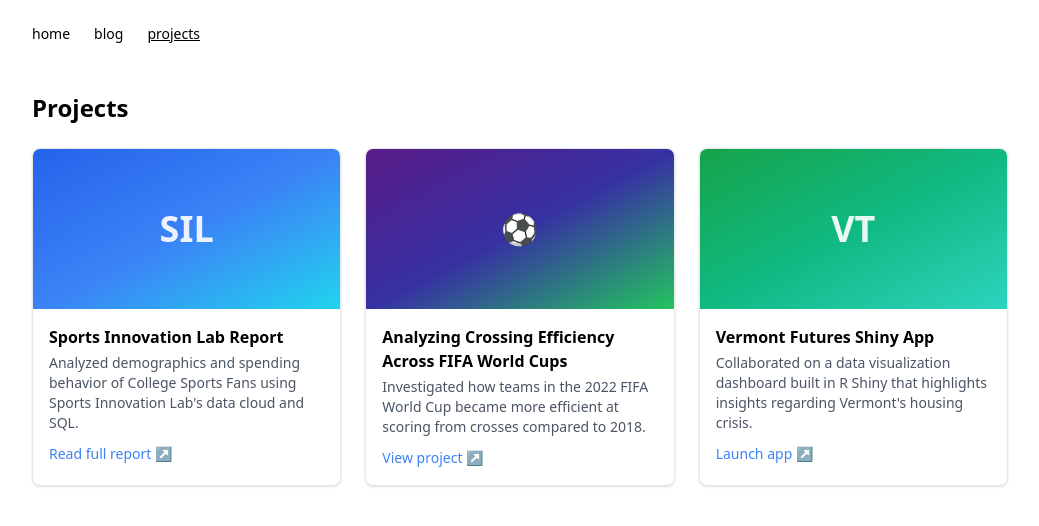
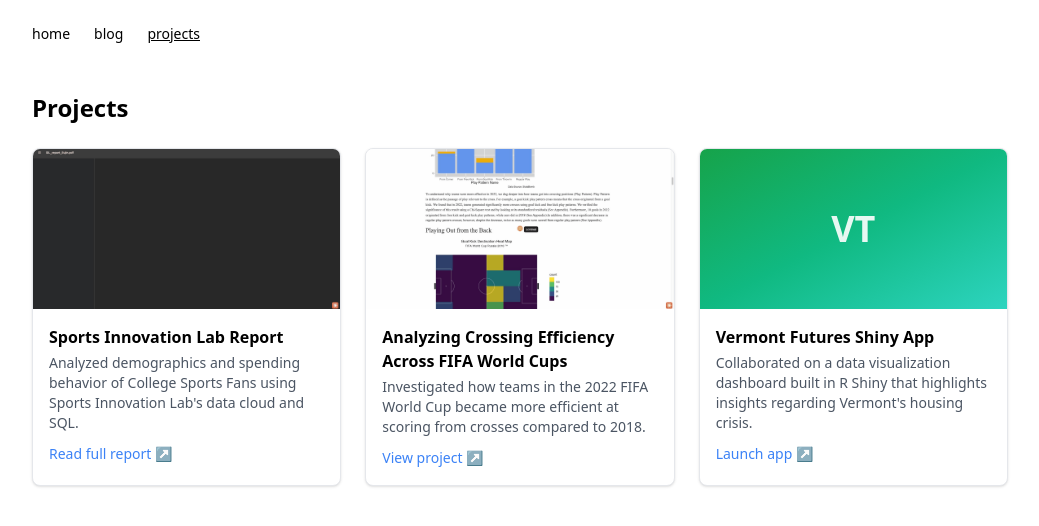
Before and after one commit to Euj19/Euj19.github.io, a Jekyll site: the page projects.html, which Jekyll copies as it is, in a window 1280 px wide. Shown: the top 526 px of the page, without its empty margins (120-1159 px from the left). Built offline with Jekyll 4.4.1, drawn with Linux system fonts in a browser that asks for light colours; nearby versions of some CDN libraries.

Commit message:
Use screenshot images for project covers

```diff
--- a/projects.html
+++ b/projects.html
@@ -21,9 +21,7 @@
 
       <!-- Project 1 -->
       <div class="bg-white border rounded-lg shadow overflow-hidden">
-        <div class="h-40 bg-gradient-to-br from-blue-600 via-blue-500 to-cyan-400 flex items-center justify-center">
-          <span class="text-white text-4xl font-bold opacity-90">SIL</span>
-        </div>
+        <img src="sil_cover_2.gif" alt="Sports Innovation Lab Report Cover" class="h-40 w-full object-cover">
         <div class="p-4">
           <h3 class="text-md font-semibold mb-1">Sports Innovation Lab Report</h3>
           <p class="text-sm text-gray-600 mb-2">Analyzed demographics and spending behavior of College Sports Fans using Sports Innovation Lab's data cloud and SQL.</p>
@@ -33,9 +31,7 @@
 
       <!-- Project 2 -->
       <div class="bg-white border rounded-lg shadow overflow-hidden">
-        <div class="h-40 bg-gradient-to-br from-purple-900 via-indigo-800 to-green-500 flex items-center justify-center">
-          <span class="text-white text-3xl">⚽</span>
-        </div>
+        <img src="fifa_heatmap_2.gif" alt="FIFA World Cup Crossing Efficiency Heat Map" class="h-40 w-full object-cover">
         <div class="p-4">
           <h3 class="text-md font-semibold mb-1">Analyzing Crossing Efficiency Across FIFA World Cups</h3>
           <p class="text-sm text-gray-600 mb-2">Investigated how teams in the 2022 FIFA World Cup became more efficient at scoring from crosses compared to 2018.</p>
```
